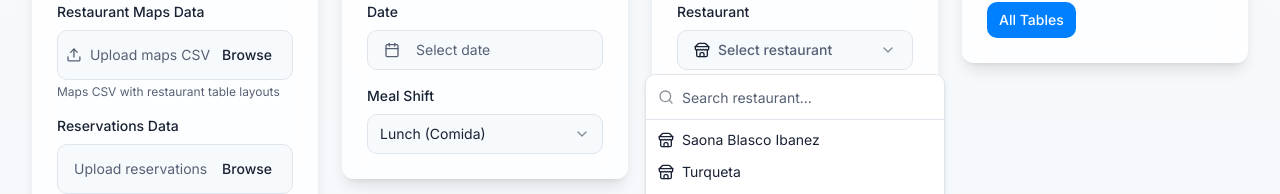
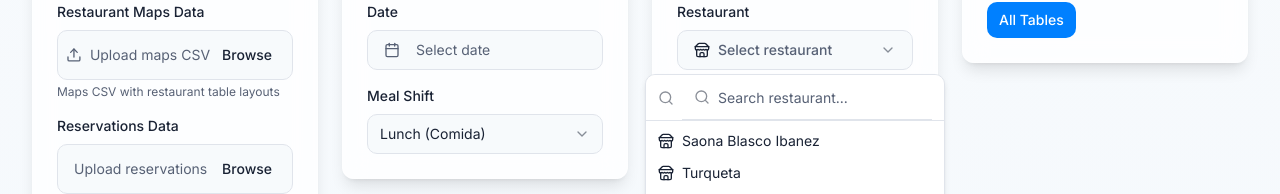
Before and after one commit to userusernamename712/table-timeline-simulator, a React (Vite) app: page / in a window 1280 px wide. Both pictures are taken after a click on the button "Select restaurant". Shown: the part 235-429 px from the top of the page. Built offline with nearby package versions, Linux system fonts and the light colour scheme.

Commit message:
Fix dropdown functionality
Addresses issue where the dropdown is not working.

```diff
--- a/src/components/RestaurantSelector.tsx
+++ b/src/components/RestaurantSelector.tsx
@@ -1,5 +1,5 @@
 
-import React, { useState, useEffect } from 'react';
+import React, { useState } from 'react';
 import { Store, Search, ChevronDown } from 'lucide-react';
 import {
   Command,
@@ -79,10 +79,13 @@ const RestaurantSelector: React.FC<RestaurantSelectorProps> = ({
             </PopoverTrigger>
             <PopoverContent className="w-[300px] p-0 pointer-events-auto bg-popover">
               <Command>
-                <CommandInput
-                  placeholder="Search restaurant..."
-                  startIcon={<Search className="h-4 w-4" />}
-                />
+                <div className="flex items-center border-b px-3">
+                  <Search className="mr-2 h-4 w-4 shrink-0 opacity-50" />
+                  <CommandInput
+                    placeholder="Search restaurant..."
+                    className="flex h-11 w-full rounded-md bg-transparent py-3 text-sm outline-none"
+                  />
+                </div>
                 <CommandEmpty>No restaurant found.</CommandEmpty>
                 <CommandGroup className="max-h-[300px] overflow-auto">
                   {RESTAURANT_OPTIONS.map((restaurant) => (
```
